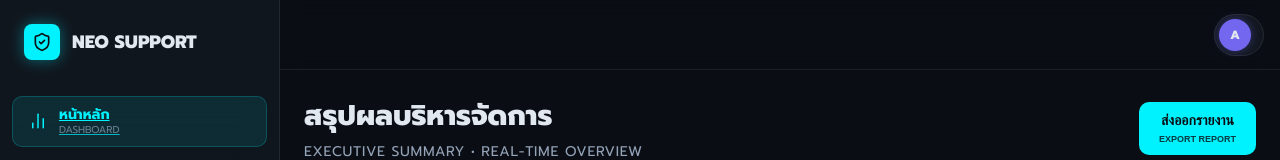
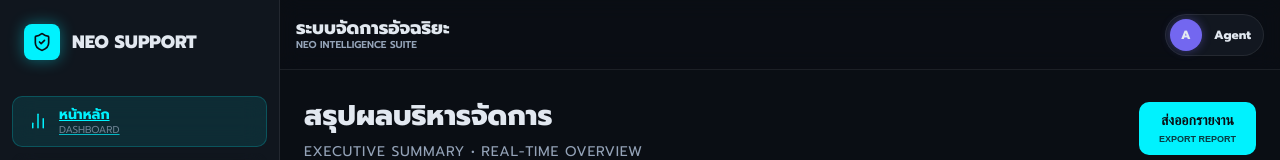
Before and after one commit to jairlinethai8989/neosupportlineoa, a Next.js app: page / in a window 1280 px wide. Shown: the top 160 px of the page. Built offline with nearby package versions, Linux system fonts and the light colour scheme; no server answers; the database is empty.

Commit message:
fix: remove invalid responsive style props causing vercel build failure

```diff
--- a/src/app/(dashboard)/layout.tsx
+++ b/src/app/(dashboard)/layout.tsx
@@ -49,7 +49,7 @@ export default function DashboardLayout({
             >
               {isSidebarOpen ? <X size={20} /> : <Menu size={20} />}
             </button>
-            <div style={{ display: 'none', lg: 'block' }}>
+            <div className="show-desktop">
                <h2 style={{ fontSize: '18px', fontWeight: '800', display: 'flex', flexDirection: 'column', lineHeight: '1.2' }}>
                  <span>ระบบจัดการอัจฉริยะ</span>
                  <span style={{ fontSize: '10px', color: 'var(--text-muted)', fontWeight: '600' }}>NEO INTELLIGENCE SUITE</span>
@@ -80,7 +80,7 @@ export default function DashboardLayout({
                     boxShadow: '0 0 10px rgba(115, 103, 240, 0.4)'
                   }}>{agent?.full_name?.charAt(0) || 'A'}</div>
                 )}
-                <div style={{ display: 'none', lg: 'block' }}>
+                <div className="show-desktop">
                    <p style={{ fontSize: '12px', fontWeight: '800' }}>{agent?.full_name || 'Agent'}</p>
                 </div>
              </div>
--- a/src/app/globals.css
+++ b/src/app/globals.css
@@ -161,6 +161,25 @@ body {
 .truncate { white-space: nowrap; overflow: hidden; text-overflow: ellipsis; }
 .badge { padding: 4px 8px; border-radius: 6px; font-size: 11px; font-weight: 600; text-transform: uppercase; }
 
+/* Responsive Utility Classes */
+.show-desktop {
+  display: none !important;
+}
+
+.hide-desktop {
+  display: flex !important;
+}
+
+@media (min-width: 1025px) {
+  .show-desktop {
+    display: block !important;
+  }
+
+  .hide-desktop {
+    display: none !important;
+  }
+}
+
 /* Responsive Grid/Flex adjustments */
 .dashboard-grid {
   display: grid;
```
